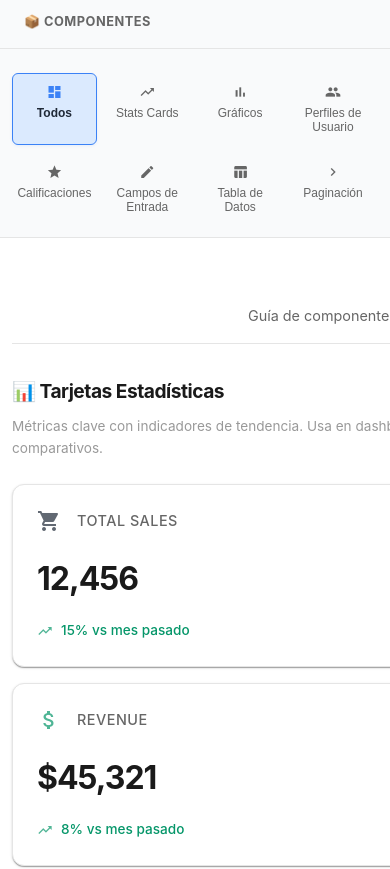
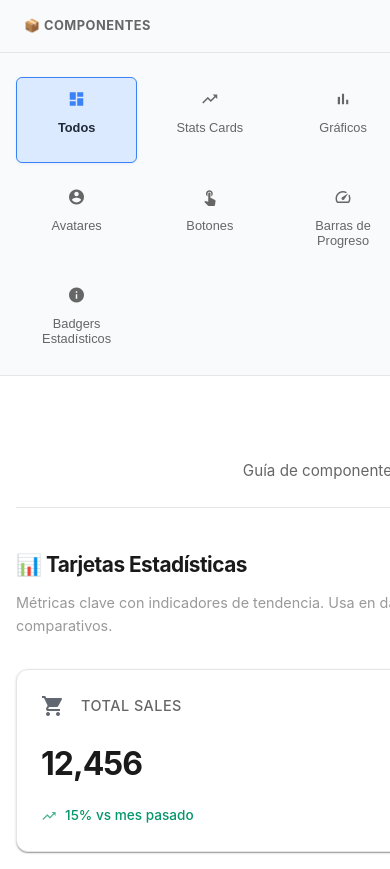
Before and after one commit to rubenalvarado1987/history-book-angular-material, an Angular app: page / in a window 390 px wide. Shown: the top 869 px of the page. Built offline with nearby package versions, Linux system fonts and the light colour scheme.

Commit message:
perf: remove 480px media query to reduce bundle size
- Eliminada media query 480px (duplica estilos con media query 768px)
- Ahorro: ~700 bytes
- Beneficiarios: Mobile devices se benefician de la media query 768px

```diff
--- a/src/app/components/component-library/component-library.component.scss
+++ b/src/app/components/component-library/component-library.component.scss
@@ -443,79 +443,6 @@
   }
 }
 
-@media (max-width: 480px) {
-  .component-library {
-    .library-header {
-      margin-bottom: 2rem;
-      padding-bottom: 1rem;
-
-      h1 {
-        font-size: 1.5rem;
-      }
-
-      p {
-        font-size: 0.9rem;
-      }
-    }
-  }
-
-  .components-sidebar {
-    padding: 0.75rem 0;
-  }
-
-  .sidebar-section-header {
-    padding: 0 0.75rem;
-    margin-bottom: 0.75rem;
-    padding-bottom: 0.5rem;
-  }
-
-  .section-title {
-    font-size: 0.75rem;
-  }
-
-  .components-nav {
-    grid-template-columns: repeat(auto-fill, minmax(80px, 1fr));
-    gap: 0.5rem;
-    padding: 0 0.75rem;
-  }
-
-  .component-nav-link {
-    padding: 0.6rem;
-    font-size: 0.75rem;
-    gap: 0.4rem;
-
-    mat-icon {
-      font-size: 16px;
-      width: 16px;
-      height: 16px;
-    }
-  }
-
-  .library-content {
-    padding: 1rem 0.75rem;
-  }
-
-  .section {
-    margin-bottom: 2.5rem;
-
-    .section-header {
-      margin-bottom: 1.5rem;
-
-      h2 {
-        font-size: 1.2rem;
-      }
-
-      p {
-        font-size: 0.85rem;
-      }
-    }
-  }
-
-  .components-grid {
-    gap: 1rem;
-  }
-}
-
 /* Reactive form demo styles */
 .reactive-form-demo {
   background: linear-gradient(135deg, #f8fafc 0%, #f1f5f9 100%);
```
